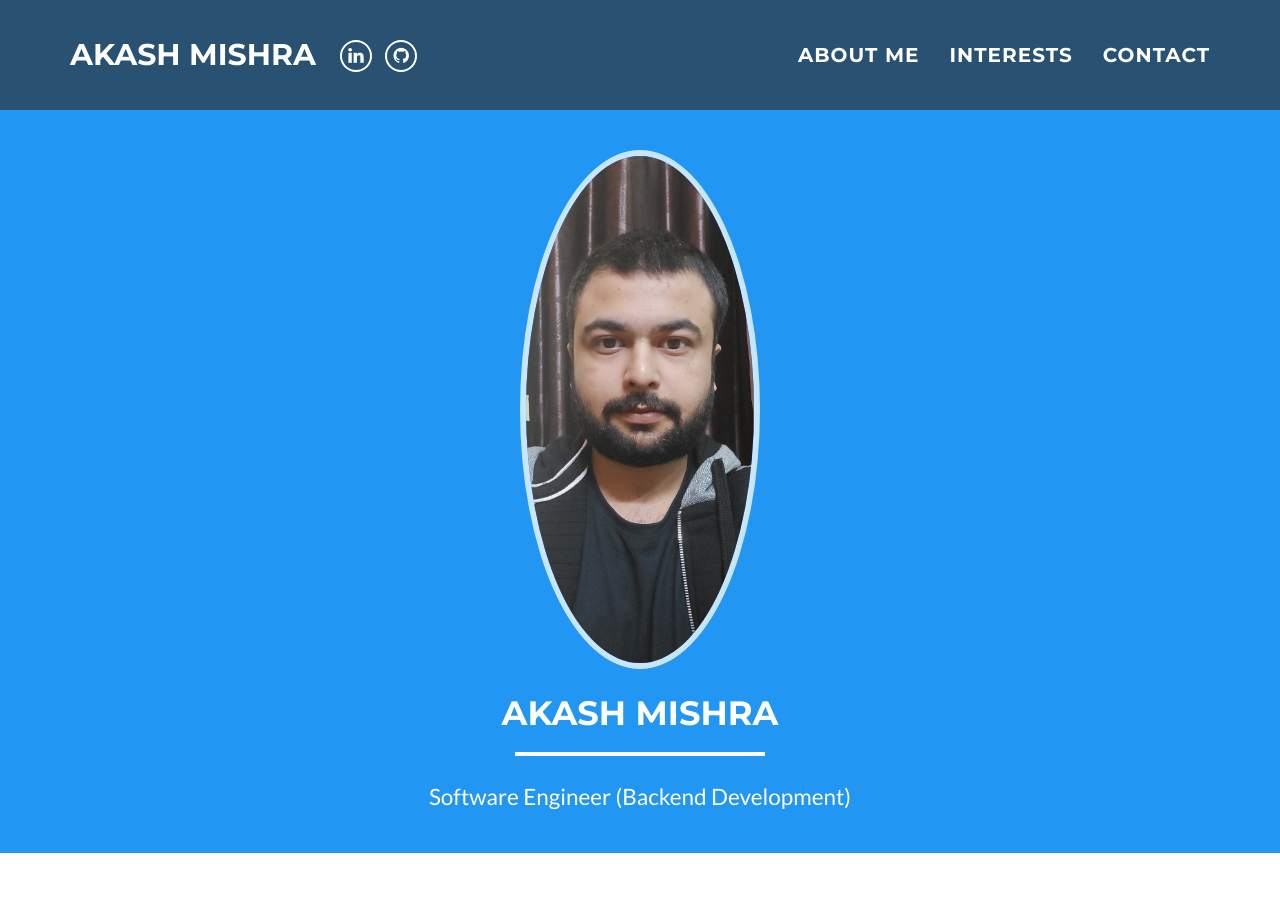
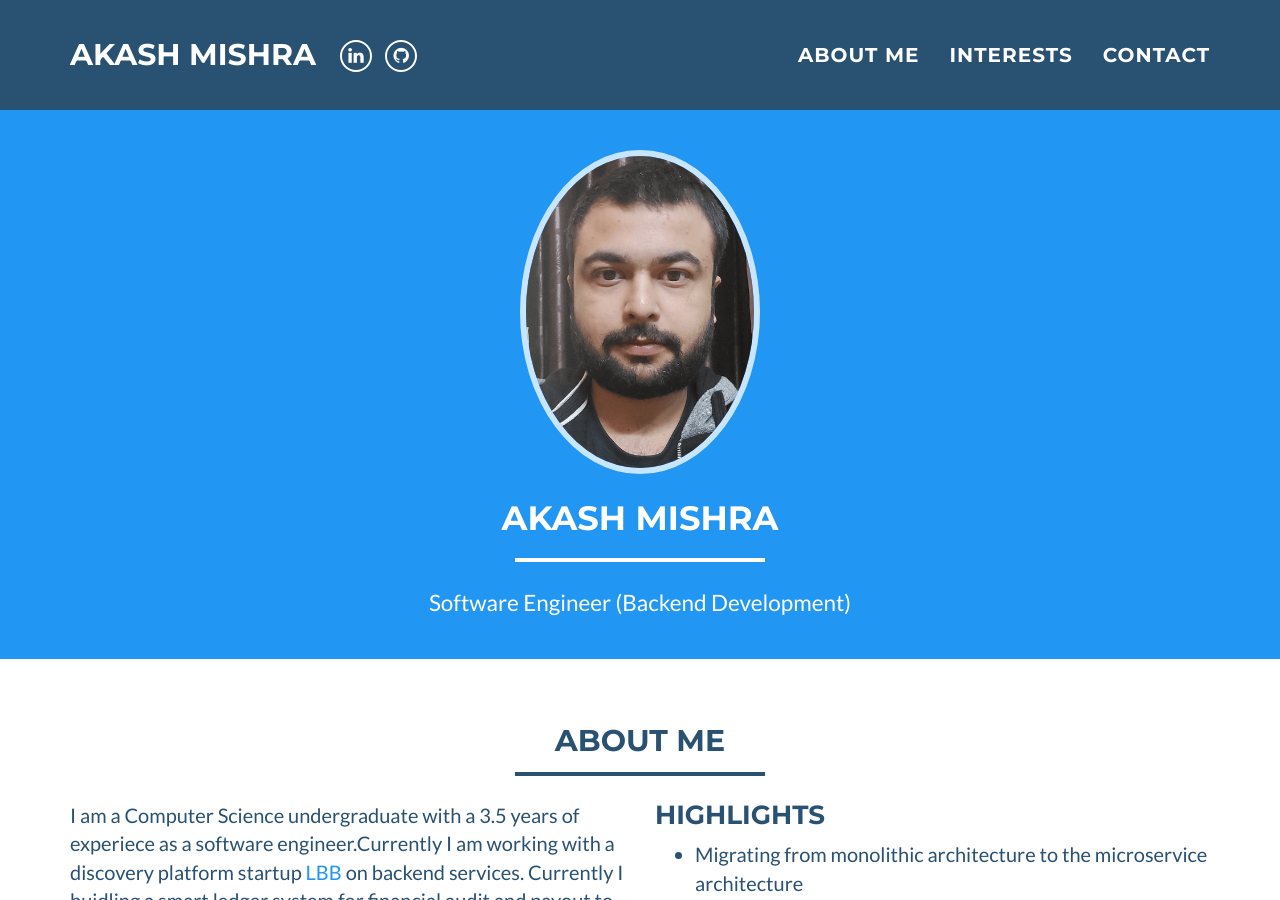
Before and after one commit to akashsky1994/akashsky1994.github.io, a Jekyll site: the page built from index.html, in a window 1280 px wide and 900 px high. Built offline with Jekyll 4.4.1, drawn with Linux system fonts in a browser that asks for light colours.

Commit message:
Image Correction

```diff
--- a/_layouts/default.html
+++ b/_layouts/default.html
@@ -75,7 +75,7 @@
         <div class="container">
             <div class="row">
                 <div class="col-lg-12">
-                    <img class="profile-img" src="img/profile.jpg" alt="{{ site.name }}">
+                    <img class="profile-img" src="img/profile.png" alt="{{ site.name }}">
                     <div class="intro-text">
                         <span class="name">{{ site.name }}</span>
                         <hr>
```
Also changed, not shown: img/profile.png (added).
